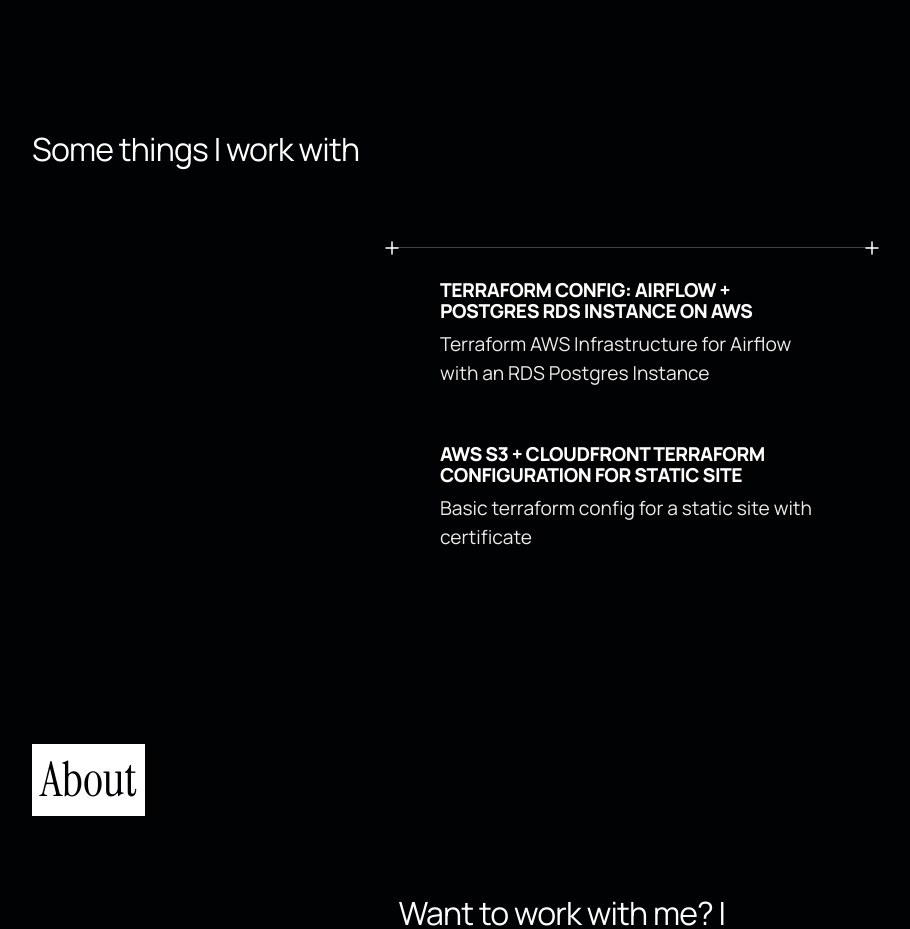
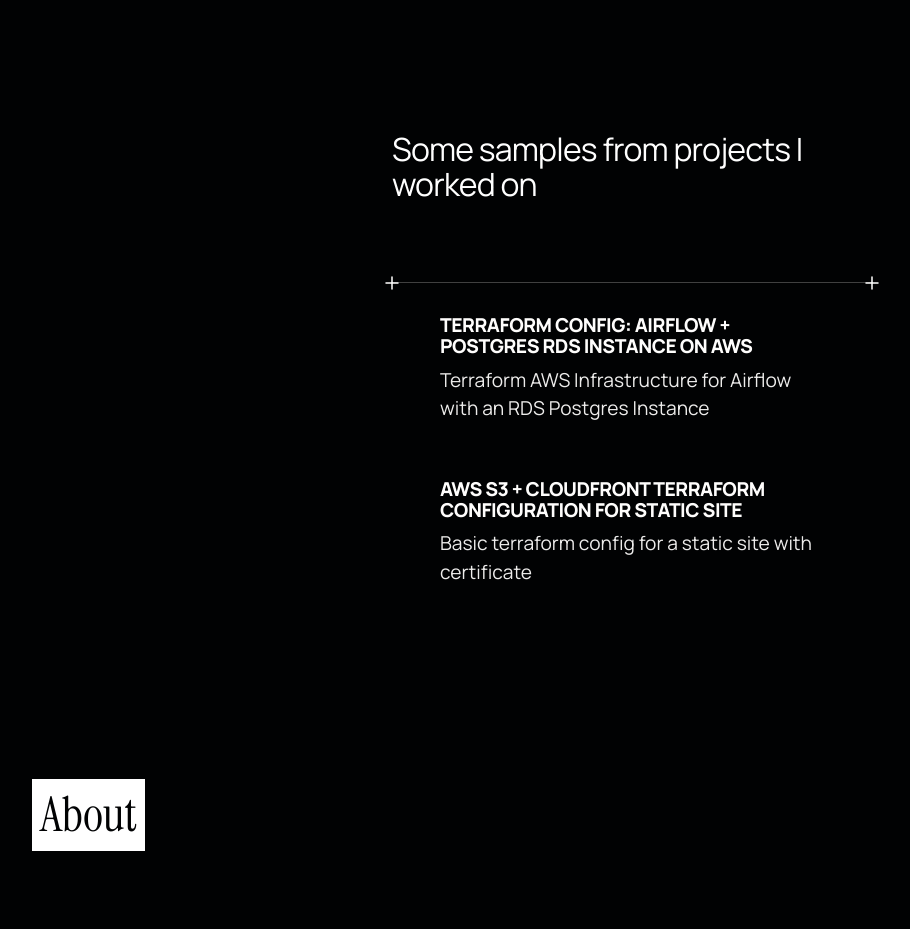
Before and after one commit to gabrielecodes/9bitssystems, a Next.js app: page / in a window 1280 px wide. Shown: the part 1900-2829 px from the top of the page, without its empty margins (8-918 px from the left). Built offline with nearby package versions, Linux system fonts and the light colour scheme.

Commit message:
fix margin

```diff
--- a/src/app/projects/projects.tsx
+++ b/src/app/projects/projects.tsx
@@ -33,7 +33,7 @@
         Projects
       </h1>
 
-      <h2 className="xl:w-2/5 w-full xl:mt-40 mt-10 mb-10 xl:ml-0 ml-4 mx-auto">Some things I work with</h2>
+      <h2 className="xl:w-2/5 w-full xl:mt-40 mt-10 mb-10 xl:mx-auto ml-4">Some samples from projects I worked on</h2>
       <div className="xl:w-2/5 mt-10 mx-auto xl:flex xl:flex-row relative xl:border-t border-border">
         <Plus className="size-6 -left-3 -top-3 xl:block hidden" />
         <Plus className="size-6 left-[calc(100%-0.75rem)] -top-3 z-10 xl:block hidden" />
```
